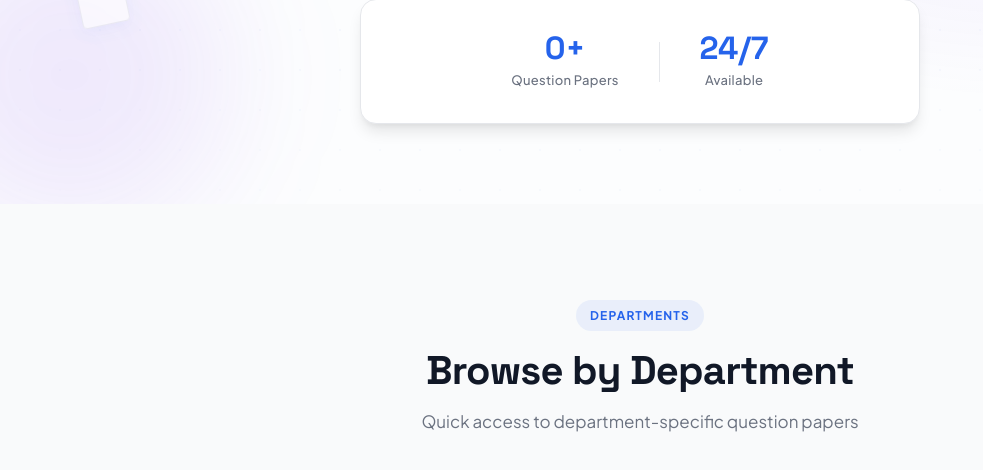
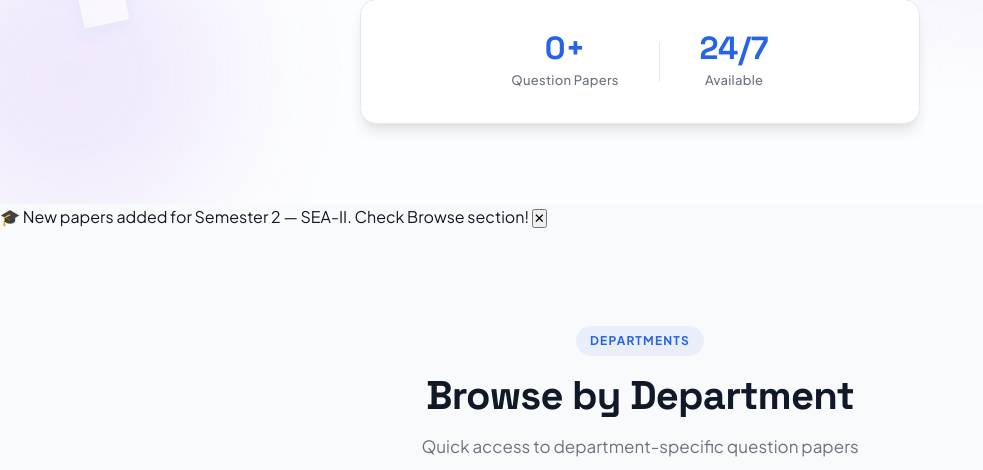
Before and after one commit to muhd-sinan-m/pyq-portal, a Flask app: page / in a window 1280 px wide. Shown: the part 729-1199 px from the top of the page, without its empty margins (0-983 px from the left). Run offline with Flask 3, Linux system fonts and the light colour scheme; data that the repository does not hold is empty; some libraries are stand-ins or nearby versions.

Commit message:
Update index.html

```diff
--- a/templates/index.html
+++ b/templates/index.html
@@ -187,7 +187,11 @@
             </div>
         </div>
     </section>
-
+    <!-- ==================== ANNOUNCEMENT BANNER ==================== -->
+    <div class="announcement-banner" id="announcementBanner">
+        <span>🎓 New papers added for Semester 2 — SEA-II. Check Browse section!</span>
+        <button onclick="document.getElementById('announcementBanner').style.display='none'">✕</button>
+    </div>
     <!-- ==================== DEPARTMENTS SECTION ==================== -->
     <section class="departments-section">
         <div class="container">
```
